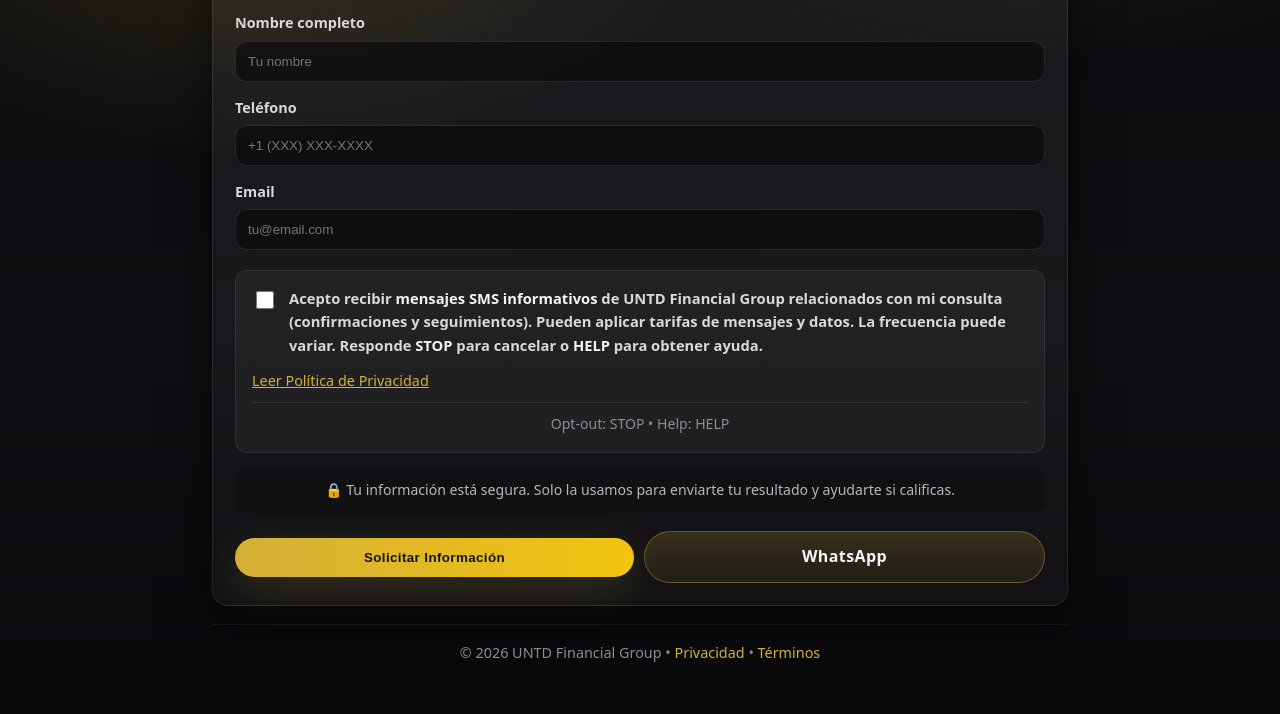
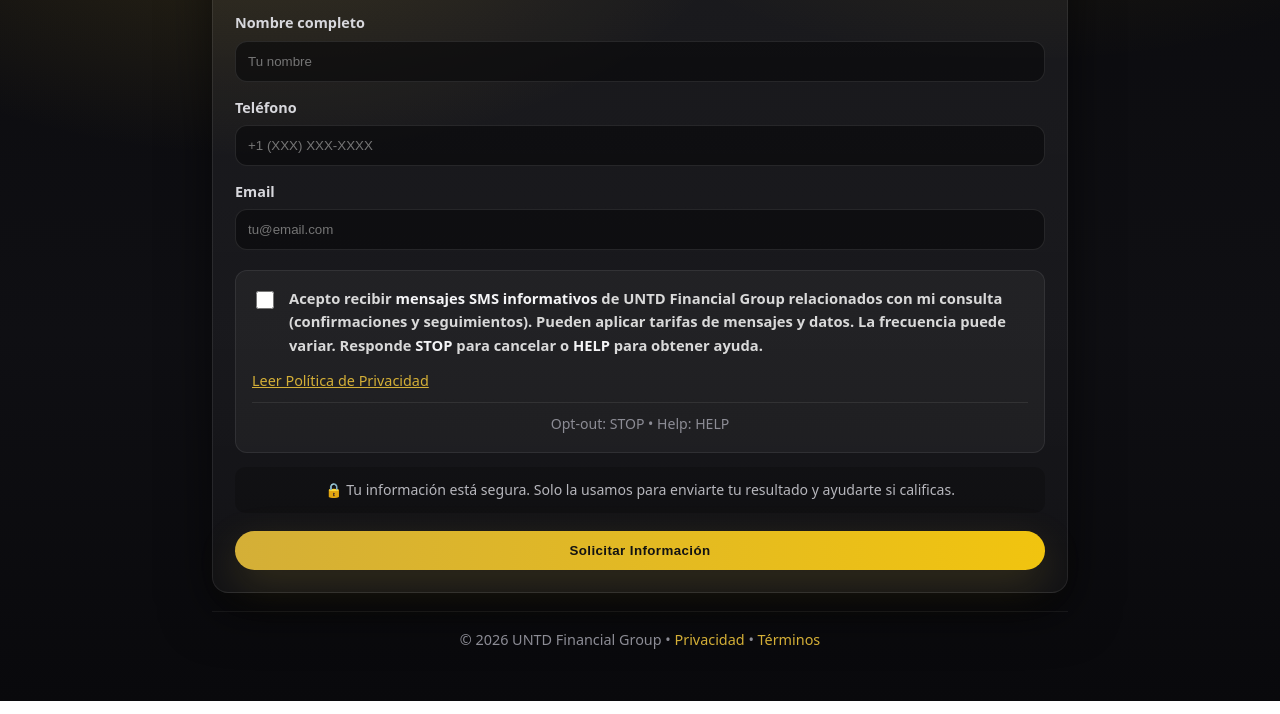
Before and after one commit to gonza213/utnd, a plain HTML site: page contact.html in a window 1280 px wide. Shown: the part 211-925 px from the top of the page. Drawn offline with Linux system fonts and the light colour scheme.

Commit message:
Refactor submit button layout in contact form

```diff
--- a/contact.html
+++ b/contact.html
@@ -261,10 +261,9 @@
           🔒 Tu información está segura. Solo la usamos para enviarte tu resultado y ayudarte si calificas.
         </div>
 
-        <div class="submit-row">
-          <button id="submitBtn" class="btn primary" type="submit">Solicitar Información</button>
-          <a class="btn" href="https://wa.me/17542619423" target="_blank" rel="noopener">WhatsApp</a>
-        </div>
+  <div style="margin-top: 18px;">
+  <button id="submitBtn" class="btn primary" type="submit" style="width: 100%;">Solicitar Información</button>
+</div>
       </form>
     </div>
 
```
